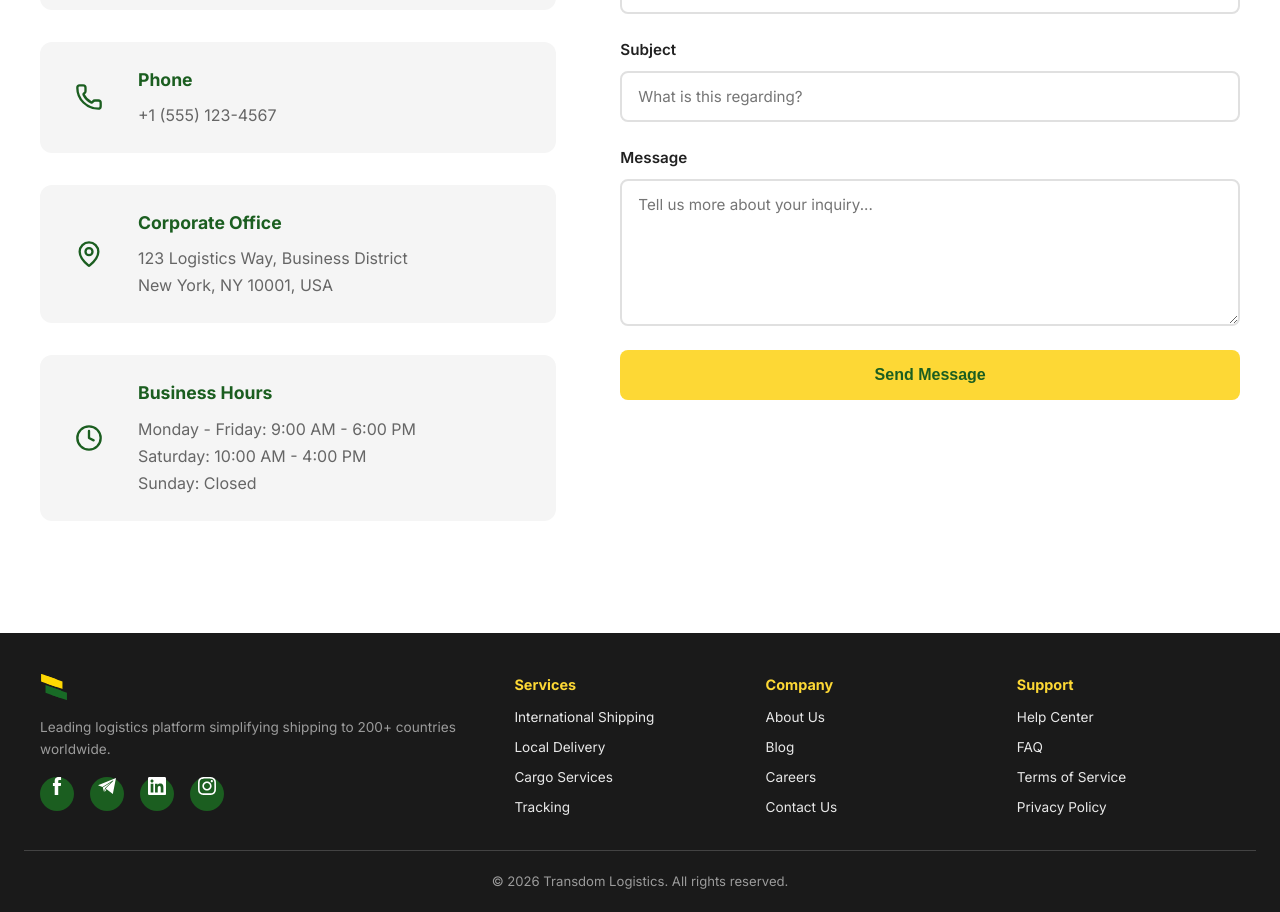
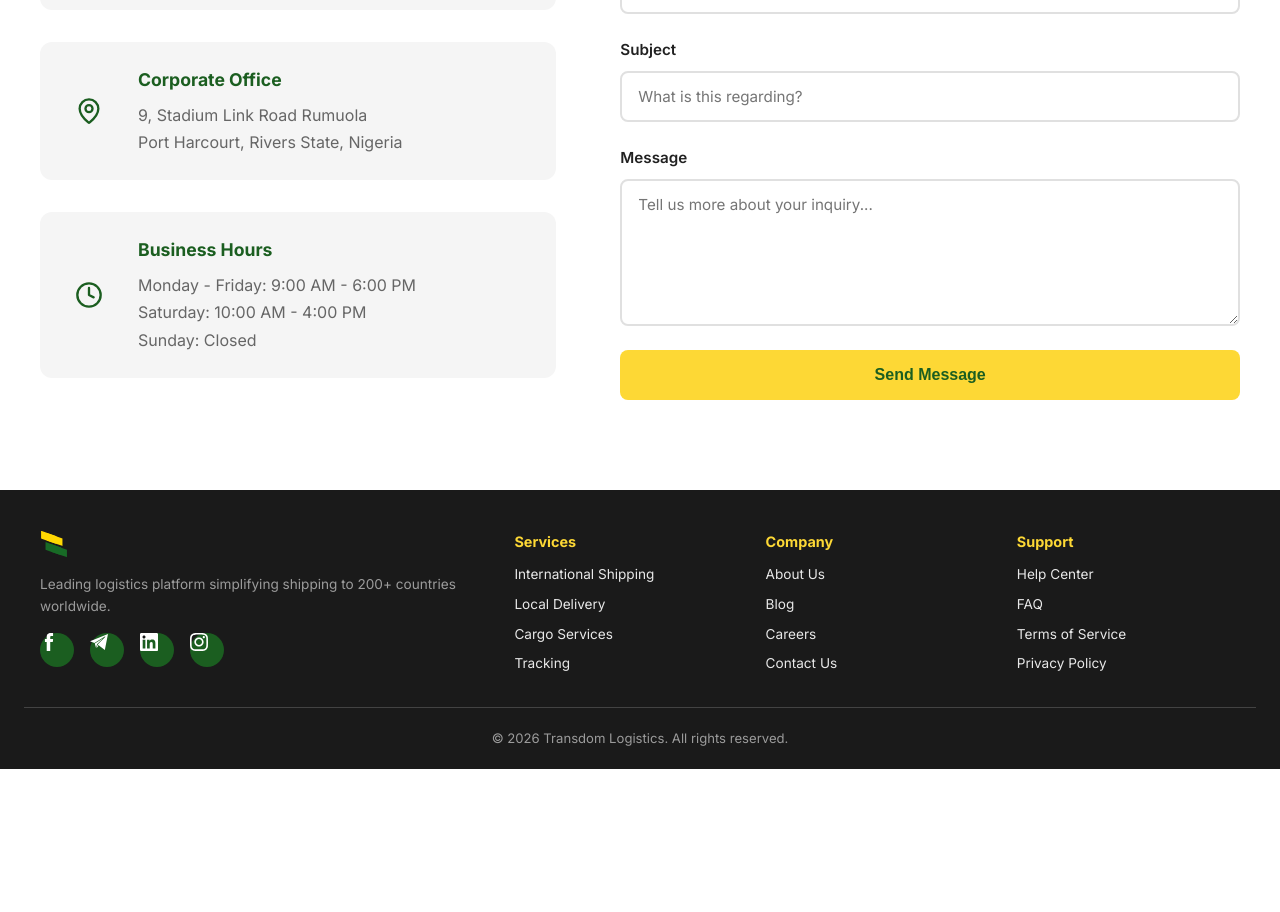
Before and after one commit to thedevcool/transdom-frontend, a Next.js app: page /contact-us in a window 1280 px wide. Shown: the part 909-1821 px from the top of the page. After the commit the page ends 1678 px from the top, so only its background shows below. Built offline with nearby package versions, Linux system fonts and the light colour scheme.

Commit message:
contact page and FAQ revamp

```diff
--- a/app/contact-us/page.tsx
+++ b/app/contact-us/page.tsx
@@ -80,7 +80,7 @@ export default function ContactUs() {
             {/* Contact Information */}
             <div className="contact-info">
               <h2>Contact Information</h2>
-
+{/*
               <div className="contact-info-item">
                 <div className="contact-icon">
                   <Globe />
@@ -89,7 +89,7 @@ export default function ContactUs() {
                   <h3>Website</h3>
                   <Link href="/">www.transdomlogistics.com</Link>
                 </div>
-              </div>
+              </div> */}
 
               <div className="contact-info-item">
                 <div className="contact-icon">
@@ -107,7 +107,7 @@ export default function ContactUs() {
                 </div>
                 <div>
                   <h3>Phone</h3>
-                  <a href="tel:+15551234567">+1 (555) 123-4567</a>
+                  <a href="tel:+2348135740545">+234 (813) 574-0545</a>
                 </div>
               </div>
 
@@ -117,7 +117,7 @@ export default function ContactUs() {
                 </div>
                 <div>
                   <h3>Corporate Office</h3>
-                  <p>123 Logistics Way, Business District<br />New York, NY 10001, USA</p>
+                  <p>9, Stadium Link Road Rumuola <br />Port Harcourt, Rivers State, Nigeria</p>
                 </div>
               </div>
 
--- a/app/globals.css
+++ b/app/globals.css
@@ -810,11 +810,10 @@ footer {
     display: flex;
     align-items: center;
     justify-content: center;
+    position: relative;
     color: var(--accent-yellow);
     text-decoration: none;
     transition: background-color 0.3s;
-    font-size: 0.85rem;
-    line-height: 0;
 }
 
 .social-icon > span {
@@ -823,14 +822,13 @@ footer {
     justify-content: center !important;
     width: 100% !important;
     height: 100% !important;
+    position: relative !important;
 }
 
 .social-icon img {
     width: 18px !important;
     height: 18px !important;
-    display: block !important;
     object-fit: contain !important;
-    margin: auto !important;
 }
 
 .social-icon:hover {
--- a/public/assets/styles.css
+++ b/public/assets/styles.css
@@ -674,7 +674,6 @@ footer {
     display: flex;
     gap: 1rem;
     margin-top: 1rem;
-    padding: auto;
 }
 
 .social-icon {
```
